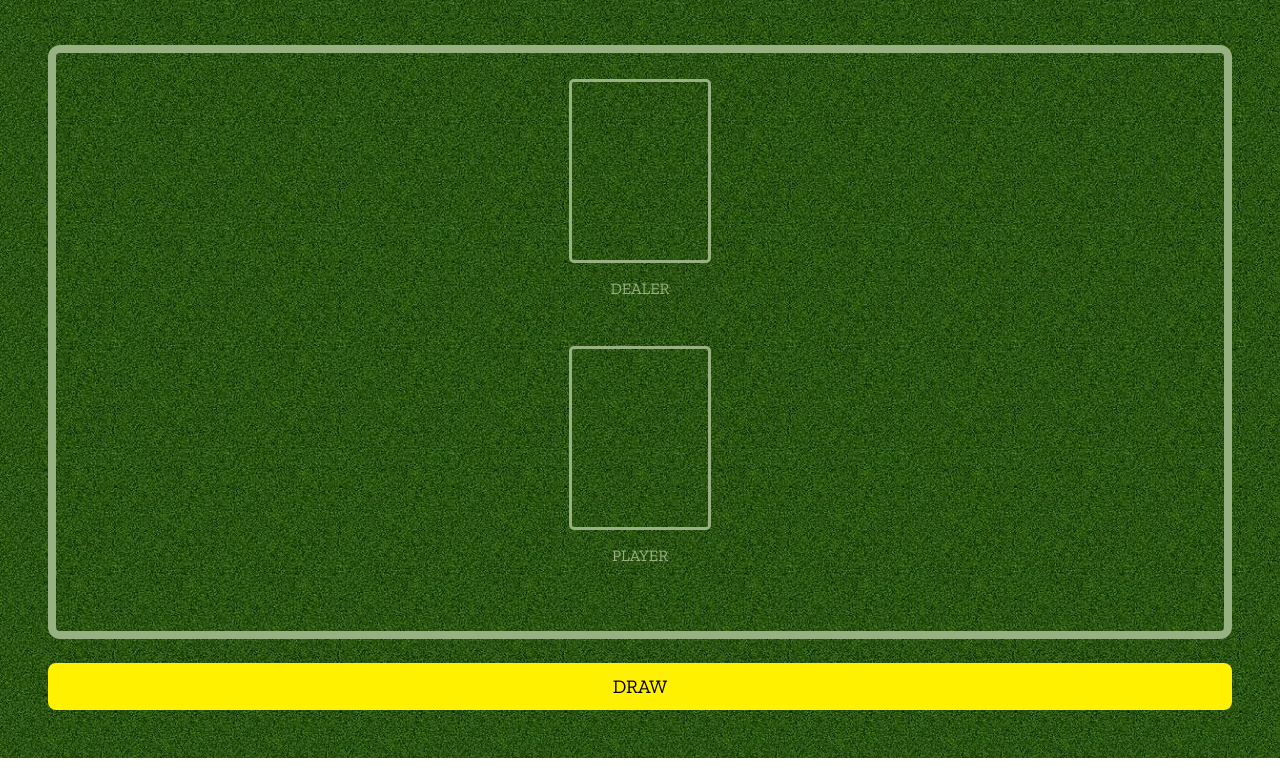
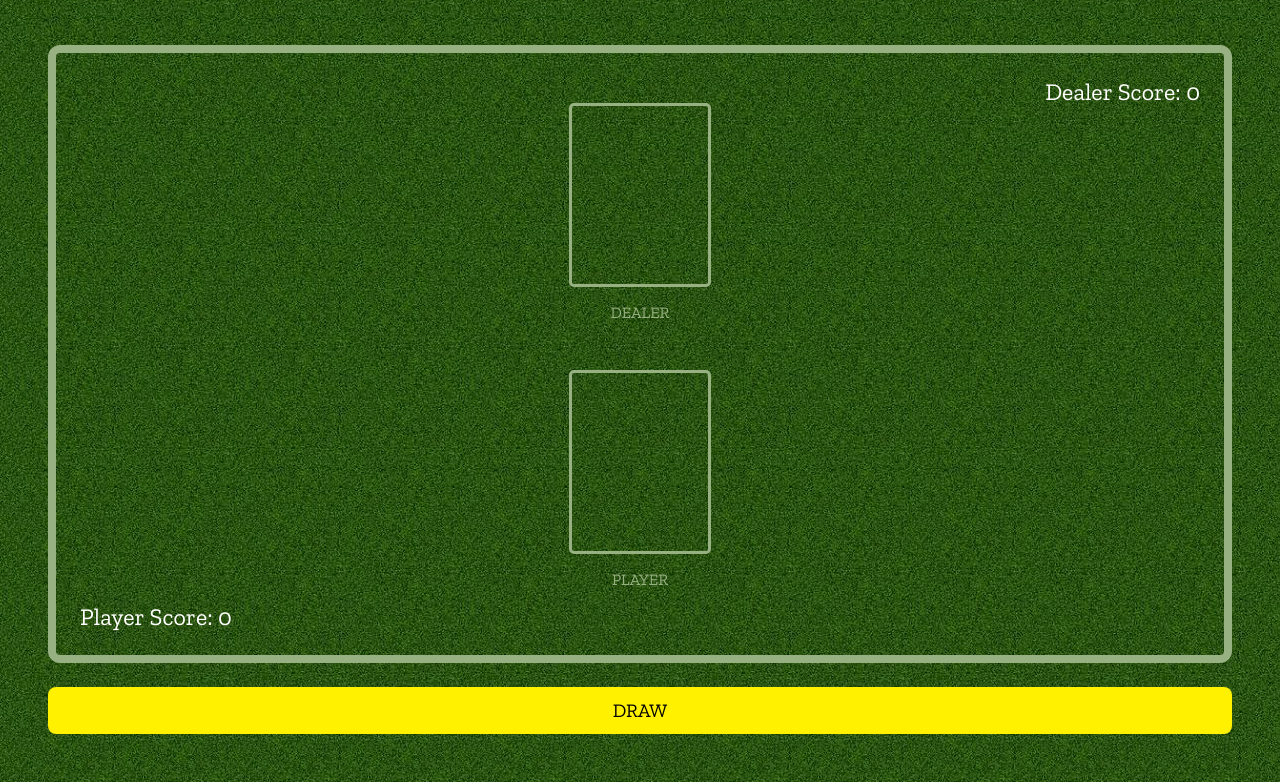
Before and after one commit to ericnguyen23/war-game, a plain HTML site: page index.html in a window 1280 px wide. Shown: the part 136-918 px from the top of the page. Before the commit the page ends 894 px from the top, so only its background shows below. Drawn offline with nearby package versions, Linux system fonts and the light colour scheme.

Commit message:
Added scoring

```diff
--- a/index.css
+++ b/index.css
@@ -20,13 +20,14 @@ h1 {
   display: flex;
   align-items: center;
   flex-direction: column;
+  justify-content: center;
   border: 8px solid rgb(152, 177, 131);
   border-radius: 12px;
   color: rgb(152, 177, 131);
-  padding: 24px;
+  padding: 48px 24px 24px 24px;
   margin: 0 24px;
-  justify-content: center;
   min-height: 530px;
+  position: relative;
 }
 
 #cards-container p:first-of-type {
@@ -76,3 +77,20 @@ button#deal-button {
 #deck-count {
   font-size: 1.2rem;
 }
+
+#player-score,
+#dealer-score {
+  position: absolute;
+  font-size: 3vh;
+  color: white;
+}
+
+#dealer-score {
+  top: 24px;
+  right: 24px;
+}
+
+#player-score {
+  bottom: 24px;
+  left: 24px;
+}
--- a/index.html
+++ b/index.html
@@ -24,6 +24,8 @@
       <div id="card-two"></div>
       <p>PLAYER</p>
       <div id="result"></div>
+      <div id="dealer-score">Dealer Score: 0</div>
+      <div id="player-score">Player Score: 0</div>
     </div>
 
     <button id="draw-button">DRAW</button>
--- a/index.js
+++ b/index.js
@@ -8,6 +8,10 @@ let resutlText = document.getElementById("result");
 let readyText = document.getElementById("ready");
 let deckCount = 52;
 let deckCountText = document.getElementById("deck-count");
+let dealerScoreText = document.getElementById("dealer-score");
+let playerScoreText = document.getElementById("player-score");
+let dealerScore = 0;
+let playerScore = 0;
 
 const dealCards = () => {
   fetch("https://deckofcardsapi.com/api/deck/new/shuffle/")
@@ -74,8 +78,12 @@ const checkHighCard = (firstCard, secondCard) => {
 
   if (playerVal > dealerVal) {
     resutlText.textContent = "YOU WIN!";
+    playerScore = playerScore + 1;
+    playerScoreText.textContent = `Player Score: ${playerScore}`;
   } else if (dealerVal > playerVal) {
     resutlText.textContent = "YOU LOSE!";
+    dealerScore = dealerScore + 1;
+    dealerScoreText.textContent = `Dealer Score: ${dealerScore}`;
   } else resutlText.textContent = "TIE!";
 };
 
```
